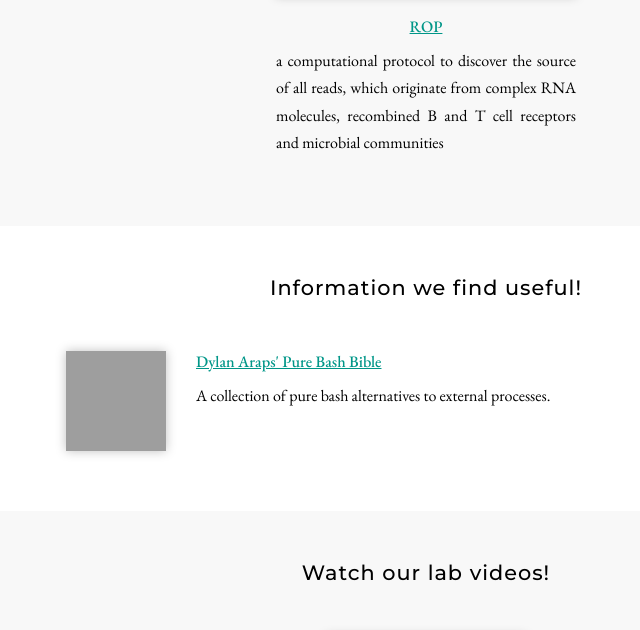
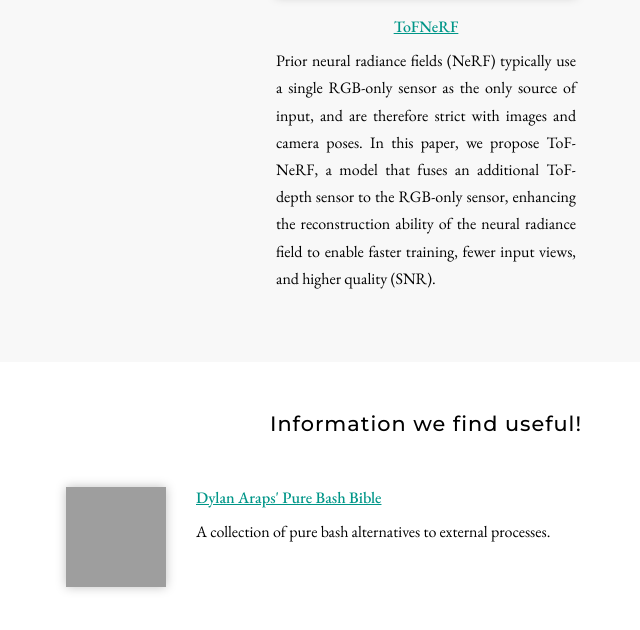
Before and after one commit to PatrickAIlab/PatrickAIlab.github.io, a Jekyll site: the page built from resources/index.md, in a window 1280 px wide and 900 px high, scrolled down 446 px, cut to the strip 244-876 px from the top of the window. Shown: the whole strip, without its empty margins (214-854 px from the left). Built offline with Jekyll 4.4.1, drawn with Linux system fonts in a browser that asks for light colours; nearby versions of some CDN libraries; grey boxes are pictures that could not be loaded.

Commit message:
Update resources.yml

```diff
--- a/_data/resources.yml
+++ b/_data/resources.yml
@@ -19,12 +19,12 @@
 
 # repo:
 # A GitHub repo to automatically fetch tags (aka "topics") from.
-- title: ROP
+- title: ToFNeRF
   type: featured
   image: images/resources/manubot.png
-  link: https://github.com/smangul1/rop/
-  description: a computational protocol to discover the source of all reads, which originate from complex RNA molecules, recombined B and T cell receptors and microbial communities
-  repo: smangul1/rop/
+  link: https://github.com/Zaki0207/nerf-beta/tree/dev
+  description: Prior neural radiance fields (NeRF) typically use a single RGB-only sensor as the only source of input, and are therefore strict with images and camera poses. In this paper, we propose ToF-NeRF, a model that fuses an additional ToF-depth sensor to the RGB-only sensor, enhancing the reconstruction ability of the neural radiance field to enable faster training, fewer input views, and higher quality (SNR).
+  repo: Zaki0207/nerf-beta/
 
 - title: Dylan Araps' Pure Bash Bible
   type: more
```
